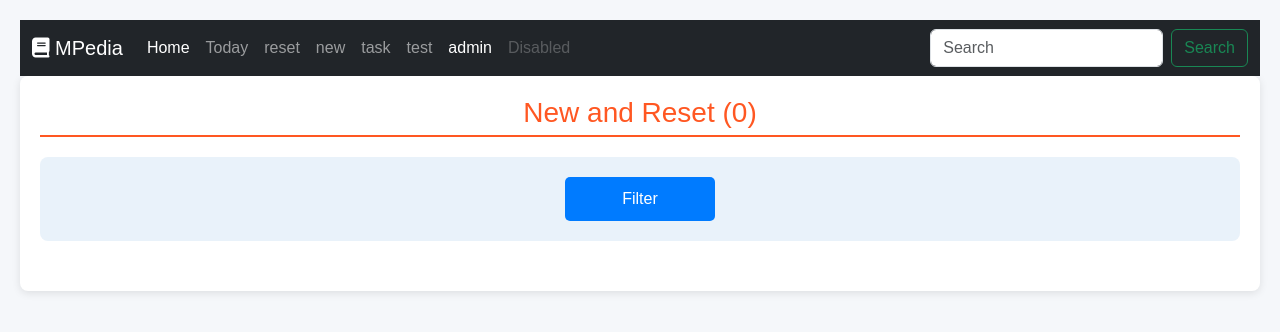
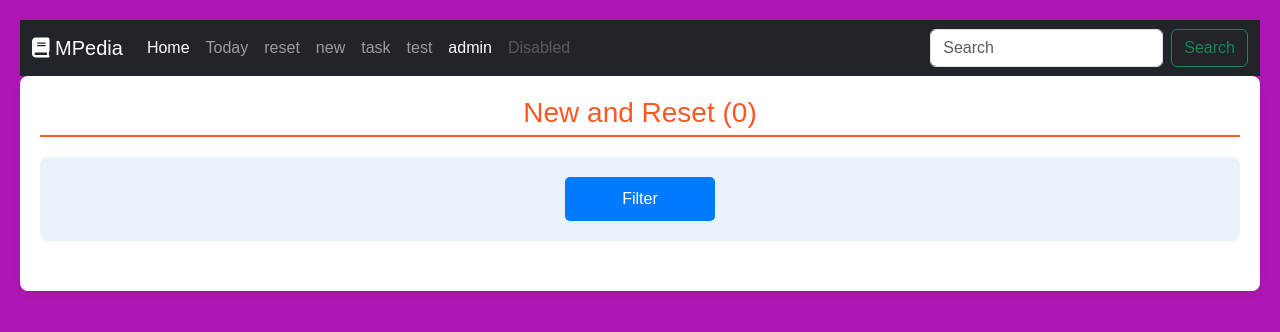
Before and after one commit to Ta7leeq/modypedia, a Django app: template interface/templates/interface/new.html in a window 1280 px wide. Shown: the top 332 px of the page. Run offline with Django 3.2, Linux system fonts and the light colour scheme; the template is opened without the code that fills it, so the values that code supplies are empty; some web fonts are replaced.

```diff
--- a/static/style.css
+++ b/static/style.css
@@ -1,7 +1,7 @@
 /* General styling */
 body {
     font-family: 'Arial', sans-serif;
-    background-color: #f5f7fa;
+    background-color: #af17b4;
     color: #333;
     margin: 0;
     padding: 20px;
```
